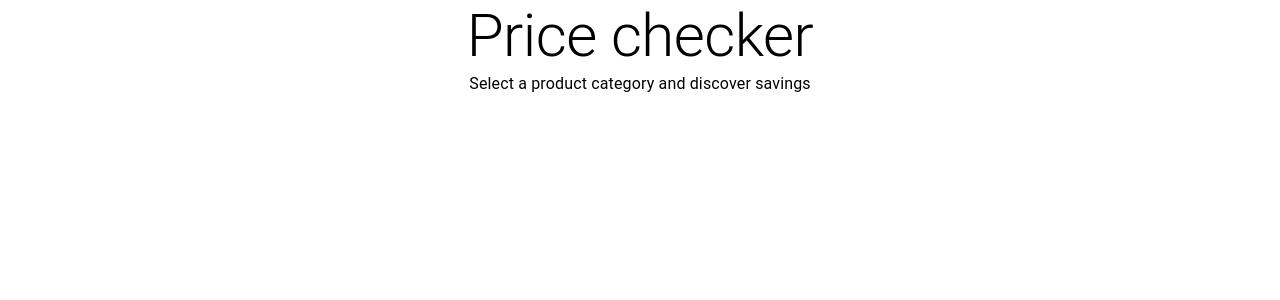
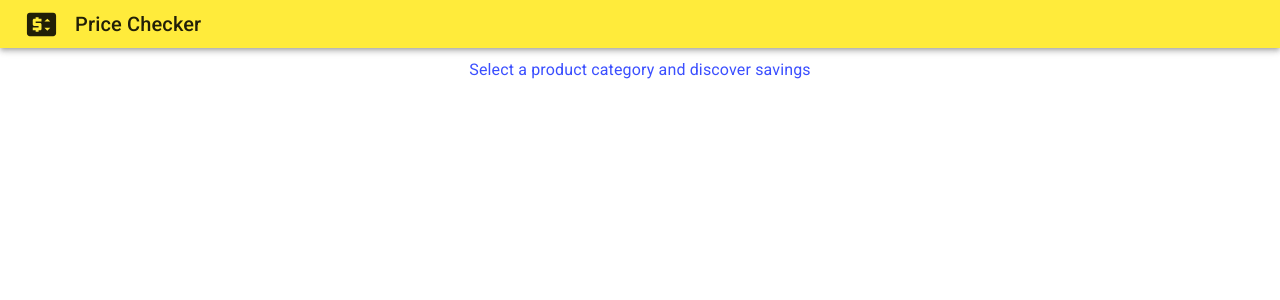
Before and after one commit to mikeolivotto/price-check-fe, a React (Create React App) app: page / in a window 1280 px wide. Shown: the top 300 px of the page. Built offline with nearby package versions, Linux system fonts and the light colour scheme; no server answers.

Commit message:
Set up basic theming

```diff
--- a/package.json
+++ b/package.json
@@ -5,6 +5,8 @@
   "dependencies": {
     "@emotion/react": "^11.11.0",
     "@emotion/styled": "^11.11.0",
+    "@fontsource/roboto": "^5.0.3",
+    "@mui/icons-material": "^5.11.16",
     "@mui/material": "^5.13.0",
     "@mui/x-data-grid": "^6.4.0",
     "@testing-library/jest-dom": "^5.14.1",
--- a/src/App.tsx
+++ b/src/App.tsx
@@ -4,6 +4,9 @@ import { useEffect } from "react";
 import Typography from "@mui/material/Typography";
 import { CategorySelect } from "./components/CategorySelect";
 import { ResultsGrid } from "./components/ResultsGrid";
+import AppBar from "@mui/material/AppBar";
+import Toolbar from "@mui/material/Toolbar";
+import PriceChangeIcon from "@mui/icons-material/PriceChange";
 
 function App() {
   const { selectedCategory, categories, fetchCategories } = useCategoryData();
@@ -12,19 +15,18 @@ function App() {
     // eslint-disable-next-line react-hooks/exhaustive-deps
   }, []);
 
+  //   const params = useParams();
   return (
-    //   const params = useParams();
-
     <div className="App" style={{ height: "75vh", width: "100%" }}>
-      <Typography
-        component="h1"
-        variant="h2"
-        noWrap
-        sx={{ display: { xs: "none", sm: "block" } }}
-      >
-        Price checker
-      </Typography>
-      <Typography component="p">
+      <AppBar position="static" sx={{ mr: 2}}>
+        <Toolbar variant="dense">
+          <PriceChangeIcon fontSize="large" sx={{ mr: 2}} />
+          <Typography variant="h6" component="div">
+            Price Checker
+          </Typography>
+        </Toolbar>
+      </AppBar>
+      <Typography component="p" sx={{ mt: "10px" }} color="secondary">
         Select a product category and discover savings
       </Typography>
       {categories && <CategorySelect />}
@@ -37,7 +39,6 @@ function App() {
 export default App;
 
 // FEATURE IDEA + IMPROVEMENTS
-// set up a zustand store so selected categories and fetched data can be stored
 // progess bar on fetches?
 // not all categories are showing (eg electric bikes). Figure out why
 // onPromotion facet allows to show current specials
--- a/src/components/Toolbar.tsx
+++ b/src/components/GridToolbar.tsx
@@ -5,7 +5,7 @@ import {
   GridToolbarQuickFilter,
 } from "@mui/x-data-grid";
 
-export const Toolbar = () => {
+export const GridToolbar = () => {
   return (
     <GridToolbarContainer
       sx={{
--- a/src/components/ResultsGrid.tsx
+++ b/src/components/ResultsGrid.tsx
@@ -10,7 +10,7 @@ import { useGetProductData } from "../hooks/useGetProductData";
 import Link from "@mui/material/Link";
 import { MUSIC_CATEGORIES } from "../variables";
 import { DiscogsCheckerCell } from "./DiscogsCheckerCell";
-import { Toolbar } from "./Toolbar";
+import { GridToolbar } from "./GridToolbar";
 import { CustomNoRowsOverlay } from "./NoRowsOverlay";
 import { useParams } from "react-router-dom";
 
@@ -64,6 +64,7 @@ export const ResultsGrid = ({ category }: Props) => {
               underline="hover"
               target="_blank"
               rel="noreferrer"
+              color="secondary"
             >
               {params.value.title}
             </Link>
@@ -182,7 +183,7 @@ export const ResultsGrid = ({ category }: Props) => {
       columns={columns}
       density="compact"
       slots={{
-        toolbar: Toolbar,
+        toolbar: GridToolbar,
         noRowsOverlay: CustomNoRowsOverlay,
       }}
       initialState={{
--- /dev/null
+++ b/src/helpers/theme.ts
@@ -0,0 +1,15 @@
+import { ThemeOptions, createTheme } from '@mui/material/styles';
+
+export const themeOptions: ThemeOptions = {
+  palette: {
+    mode: 'light',
+    primary: {
+      main: '#ffeb3b',
+    },
+    secondary: {
+      main: '#3b4fff',
+    },
+  },
+};
+
+export const theme = createTheme(themeOptions);
--- a/src/index.tsx
+++ b/src/index.tsx
@@ -3,10 +3,13 @@ import ReactDOM from "react-dom/client";
 import "./index.css";
 import App from "./App";
 import reportWebVitals from "./reportWebVitals";
-import {
-  BrowserRouter, Route, Routes,
-} from "react-router-dom";
-
+import { BrowserRouter, Route, Routes } from "react-router-dom";
+import "@fontsource/roboto/300.css";
+import "@fontsource/roboto/400.css";
+import "@fontsource/roboto/500.css";
+import "@fontsource/roboto/700.css";
+import { ThemeProvider } from "@mui/material/styles";
+import { theme } from "./helpers/theme";
 
 const root = ReactDOM.createRoot(
   document.getElementById("root") as HTMLElement
@@ -15,6 +18,7 @@ const root = ReactDOM.createRoot(
 root.render(
   <React.StrictMode>
     <BrowserRouter>
+      <ThemeProvider theme={theme}>
         <Routes>
           <Route path="/" element={<App />} />
           <Route path="/:section" element={<App />}>
@@ -22,6 +26,7 @@ root.render(
           </Route>
           <Route path="contact" element={"howdy"} />
         </Routes>
+      </ThemeProvider>
     </BrowserRouter>
   </React.StrictMode>
 );
```
Also changed, not shown: 1 other file (tests, documents, lock files or other folders). Lines whose indentation alone changed are shown as unchanged.
